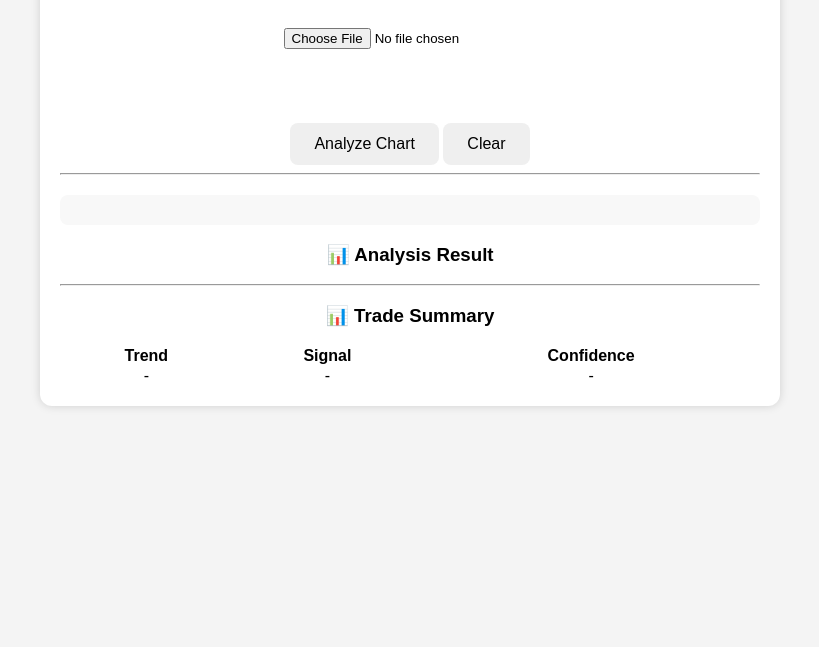
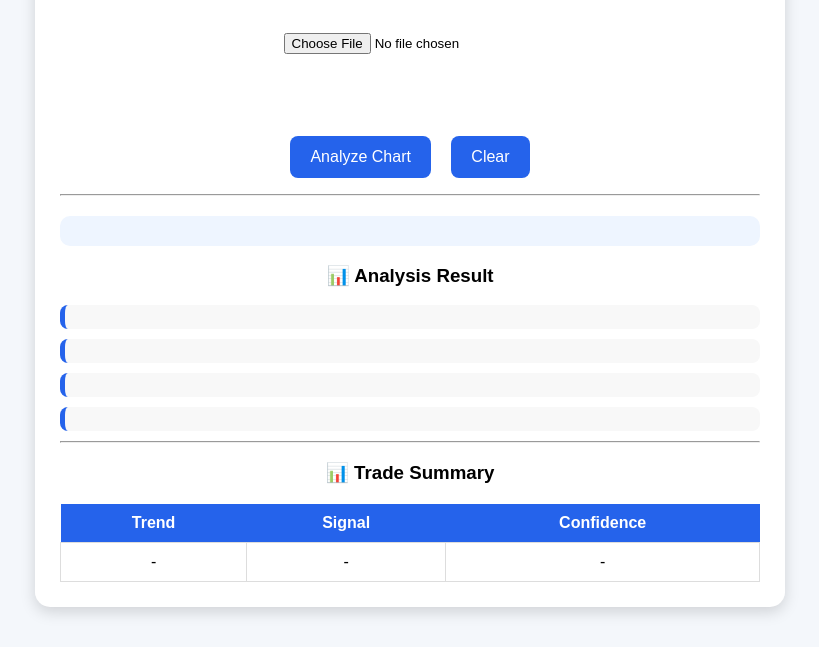
Before and after one commit to Kiranchintala-ai/kiran, a plain HTML site: page index.htm in a window 1280 px wide. Shown: the part 167-814 px from the top of the page, without its empty margins (230-1049 px from the left). Drawn offline with Linux system fonts and the light colour scheme.

Commit message:
Update style.css

```diff
--- a/style.css
+++ b/style.css
@@ -2,21 +2,26 @@ body{
     margin:0;
     padding:0;
     font-family:Arial, sans-serif;
-    background:#f4f4f4;
+    background:#f4f7fb;
 }
 
 .container{
+    width:90%;
     max-width:700px;
     margin:40px auto;
-    background:#fff;
-    padding:20px;
-    border-radius:12px;
-    box-shadow:0 0 10px rgba(0,0,0,.15);
+    background:#ffffff;
+    padding:25px;
+    border-radius:15px;
+    box-shadow:0 5px 15px rgba(0,0,0,0.15);
     text-align:center;
 }
 
 h1{
-    color:#2c3e50;
+    color:#1e3a8a;
+}
+
+p{
+    color:#555;
 }
 
 input{
@@ -24,27 +29,65 @@ input{
 }
 
 button{
-    padding:12px 24px;
+    background:#2563eb;
+    color:white;
     border:none;
     border-radius:8px;
+    padding:12px 20px;
+    margin:8px;
     cursor:pointer;
     font-size:16px;
+    transition:.3s;
 }
 
 button:hover{
-    opacity:.9;
+    background:#1d4ed8;
 }
 
 #preview{
+    display:none;
+    width:100%;
+    max-height:400px;
+    object-fit:contain;
+    border-radius:10px;
+    border:2px solid #ddd;
     margin-top:20px;
-    max-height:400px;
 }
 
 #result{
     margin-top:20px;
+    padding:15px;
+    border-radius:10px;
+    background:#eef5ff;
+    font-weight:bold;
+}
+
+#signal,
+#entry,
+#stoploss,
+#target{
+    margin:10px 0;
+    padding:12px;
+    background:#f8f8f8;
+    border-left:5px solid #2563eb;
+    border-radius:8px;
     text-align:left;
-    white-space:pre-wrap;
-    background:#f8f8f8;
-    padding:15px;
-    border-radius:8px;
+    font-size:18px;
 }
+table{
+    width:100%;
+    margin-top:20px;
+    border-collapse:collapse;
+}
+
+th{
+    background:#2563eb;
+    color:white;
+    padding:10px;
+}
+
+td{
+    border:1px solid #ddd;
+    padding:10px;
+    text-align:center;
+}
```
